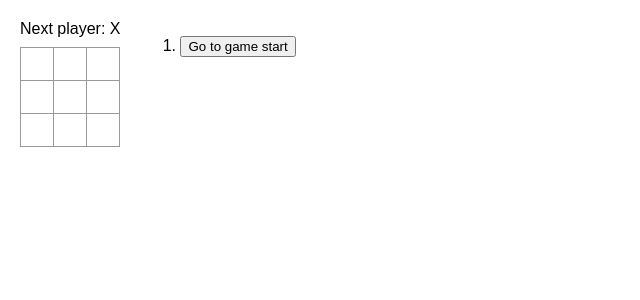
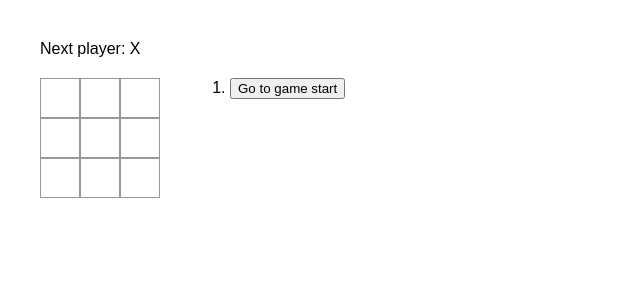
Before and after one commit to marekzelinka/fullstack-tic-tac-toe, a React (Vite) app: page / in a window 1280 px wide. Shown: the top 300 px of the page, without its empty margins (0-640 px from the left). Built offline with nearby package versions, Linux system fonts and the light colour scheme.

Commit message:
refactoring

```diff
--- a/src/App.jsx
+++ b/src/App.jsx
@@ -3,8 +3,17 @@ import { useState } from "react";
 export default function Game() {
   const [history, setHistory] = useState([Array(9).fill(null)]);
   const [currentMove, setCurrentMove] = useState(0);
-  const xIsNext = currentMove % 2 === 0;
+  const isXNext = currentMove % 2 === 0;
   const currentSquares = history[currentMove];
+
+  const winner = calculateWinner(currentSquares);
+  const isDraw = !winner && currentSquares.every(Boolean);
+  const isGameOver = winner || isDraw;
+  const status = winner
+    ? `Winner: {winner}`
+    : isDraw
+      ? "Draw"
+      : `Next player: ${isXNext ? "X" : "O"}`;
 
   const handlePlay = (nextSquares) => {
     const nextHistory = [...history.slice(0, currentMove + 1), nextSquares];
@@ -12,79 +21,47 @@ export default function Game() {
     setCurrentMove(nextHistory.length - 1);
   };
 
-  const jumpTo = (nextMove) => {
-    setCurrentMove(nextMove);
-  };
-
-  const moves = history.map((squares, move) => {
-    let description;
-    if (move > 0) {
-      description = "Go to move #" + move;
-    } else {
-      description = "Go to game start";
-    }
-
-    return (
-      <li key={move}>
-        <button onClick={() => jumpTo(move)}>{description}</button>
-      </li>
-    );
-  });
-
   return (
     <div className="game">
-      <div className="game-board">
-        <Board xIsNext={xIsNext} squares={currentSquares} onPlay={handlePlay} />
-      </div>
+      <div className="status">{status}</div>
+      <Board
+        isXNext={isXNext}
+        squares={currentSquares}
+        isGameOver={isGameOver}
+        onPlay={handlePlay}
+      />
       <div className="game-info">
-        <ol>{moves}</ol>
+        <ol>
+          {history.map((_squares, move) => (
+            <li key={move}>
+              <button onClick={() => setCurrentMove(move)}>
+                {move > 0 ? `Go to move #${move}` : "Go to game start"}
+              </button>
+            </li>
+          ))}
+        </ol>
       </div>
     </div>
   );
 }
 
-function Board({ xIsNext, squares, onPlay }) {
-  const winner = calculateWinner(squares);
-  let status;
-  if (winner) {
-    status = "Winner: " + winner;
-  } else {
-    status = "Next player: " + (xIsNext ? "X" : "O");
-  }
-
-  const handleSquareClick = (square) => {
-    if (squares[square] || calculateWinner(squares)) {
+function Board({ isXNext, squares, isGameOver, onPlay }) {
+  const handleSquareClick = (i) => {
+    if (squares[i] || isGameOver) {
       return;
     }
 
     const nextSquares = squares.slice();
-    if (xIsNext) {
-      nextSquares[square] = "X";
-    } else {
-      nextSquares[square] = "O";
-    }
+    nextSquares[i] = isXNext ? "X" : "O";
     onPlay(nextSquares);
   };
 
   return (
-    <>
-      <div className="status">{status}</div>
-      <div className="board-row">
-        <Square value={squares[0]} onClick={() => handleSquareClick(0)} />
-        <Square value={squares[1]} onClick={() => handleSquareClick(1)} />
-        <Square value={squares[2]} onClick={() => handleSquareClick(2)} />
-      </div>
-      <div className="board-row">
-        <Square value={squares[3]} onClick={() => handleSquareClick(3)} />
-        <Square value={squares[4]} onClick={() => handleSquareClick(4)} />
-        <Square value={squares[5]} onClick={() => handleSquareClick(5)} />
-      </div>
-      <div className="board-row">
-        <Square value={squares[6]} onClick={() => handleSquareClick(6)} />
-        <Square value={squares[7]} onClick={() => handleSquareClick(7)} />
-        <Square value={squares[8]} onClick={() => handleSquareClick(8)} />
-      </div>
-    </>
+    <div className="game-board">
+      {squares.map((square, i) => (
+        <Square value={square} onClick={() => handleSquareClick(i)} />
+      ))}
+    </div>
   );
 }
 
@@ -107,11 +84,9 @@ function calculateWinner(squares) {
     [0, 4, 8],
     [2, 4, 6],
   ];
-  for (let i = 0; i < lines.length; i++) {
-    const [a, b, c] = lines[i];
-    if (squares[a] && squares[a] === squares[b] && squares[a] === squares[c]) {
+  for (const [a, b, c] of lines) {
+    if (squares[a] && squares[a] === squares[b] && squares[a] === squares[c])
       return squares[a];
-    }
   }
   return null;
 }
--- a/src/index.css
+++ b/src/index.css
@@ -56,35 +56,42 @@ body {
     padding: 0;
 }
 
-.square {
-    background: #fff;
-    border: 1px solid #999;
-    float: left;
-    font-size: 24px;
-    font-weight: bold;
-    line-height: 34px;
-    height: 34px;
-    margin-right: -1px;
-    margin-top: -1px;
-    padding: 0;
-    text-align: center;
-    width: 34px;
-}
-
-.board-row:after {
-    clear: both;
-    content: "";
-    display: table;
+.game {
+    display: grid;
+    grid-template-columns: auto 1fr; /* Board fits content, Info takes rest */
+    grid-template-rows: auto 1fr; /* Status fits content, Game area takes rest */
+    gap: 20px;
+    padding: 20px;
 }
 
 .status {
-    margin-bottom: 10px;
+    grid-column: span 2;
 }
-.game {
+
+.game-board {
+    display: grid;
+    grid-template-columns: repeat(3, 40px);
+    grid-template-rows: repeat(3, 40px);
+}
+
+.square {
+    width: 40px;
+    height: 40px;
+    background: #fff;
+    border: 1px solid #999;
+    font-size: 20px;
+    font-weight: bold;
     display: flex;
-    flex-direction: row;
+    align-items: center;
+    justify-content: center;
+    padding: 0;
+    cursor: pointer;
 }
 
 .game-info {
-    margin-left: 20px;
+    padding-left: 10px;
 }
+
+.game-info ol {
+    margin: 0;
+}
```
